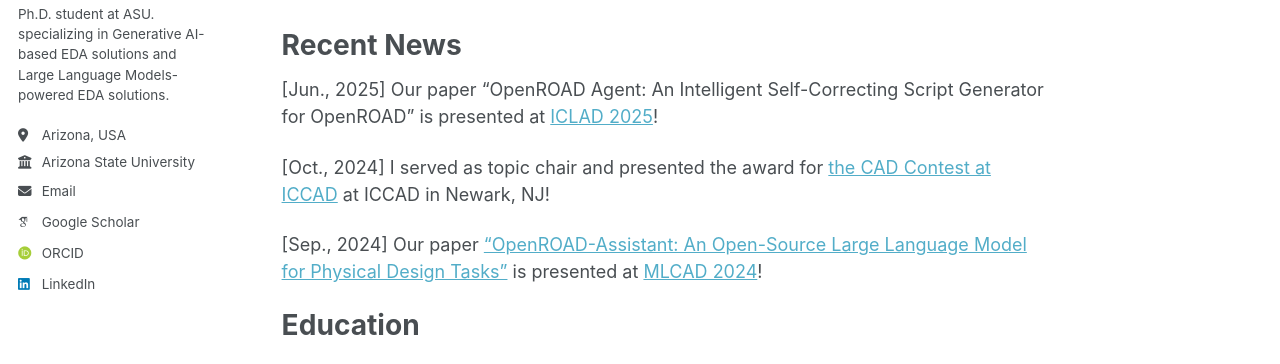
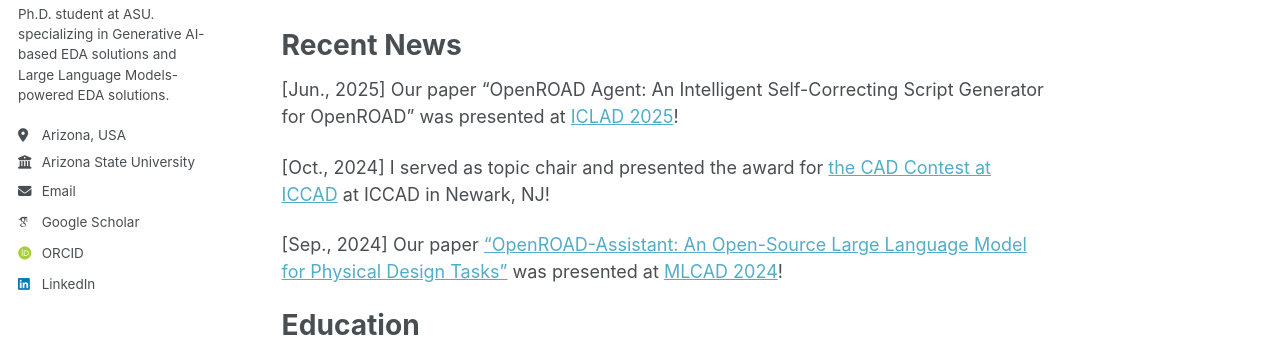
Before and after one commit to bingyuew/bingyuew.github.io, a Jekyll site: the page built from _pages/about.md, in a window 1280 px wide and 1234 px high. Shown: the part 278-642 px from the top of the window. Built offline with Jekyll 4.4.1, drawn with Linux system fonts in a browser that asks for light colours; some web fonts are replaced.

Commit message:
update about
Signed-off-by: 吳秉曜 <wubingyao@MacBook-bro.local>

```diff
--- a/_pages/about.md
+++ b/_pages/about.md
@@ -11,11 +11,11 @@ Hi! I'm Bing-Yue Wu (吳秉曜), and you can call me Bing. I am currently a Ph.D
 
 # Recent News
 
-[Jun., 2025] Our paper "OpenROAD Agent: An Intelligent Self-Correcting Script Generator for OpenROAD" is presented at [ICLAD 2025](https://iclad.ai/)!
+[Jun., 2025] Our paper "OpenROAD Agent: An Intelligent Self-Correcting Script Generator for OpenROAD" was presented at [ICLAD 2025](https://iclad.ai/)!
 
 [Oct., 2024] I served as topic chair and presented the award for [the CAD Contest at ICCAD](https://www.iccad-contest.org/2024/) at ICCAD in Newark, NJ!
 
-[Sep., 2024] Our paper ["OpenROAD-Assistant: An Open-Source Large Language Model for Physical Design Tasks"](https://ieeexplore.ieee.org/document/10740242) is presented at [MLCAD 2024](https://mlcad.org/symposium/2024/)!
+[Sep., 2024] Our paper ["OpenROAD-Assistant: An Open-Source Large Language Model for Physical Design Tasks"](https://ieeexplore.ieee.org/document/10740242) was presented at [MLCAD 2024](https://mlcad.org/symposium/2024/)!
 
 # Education
 
```
